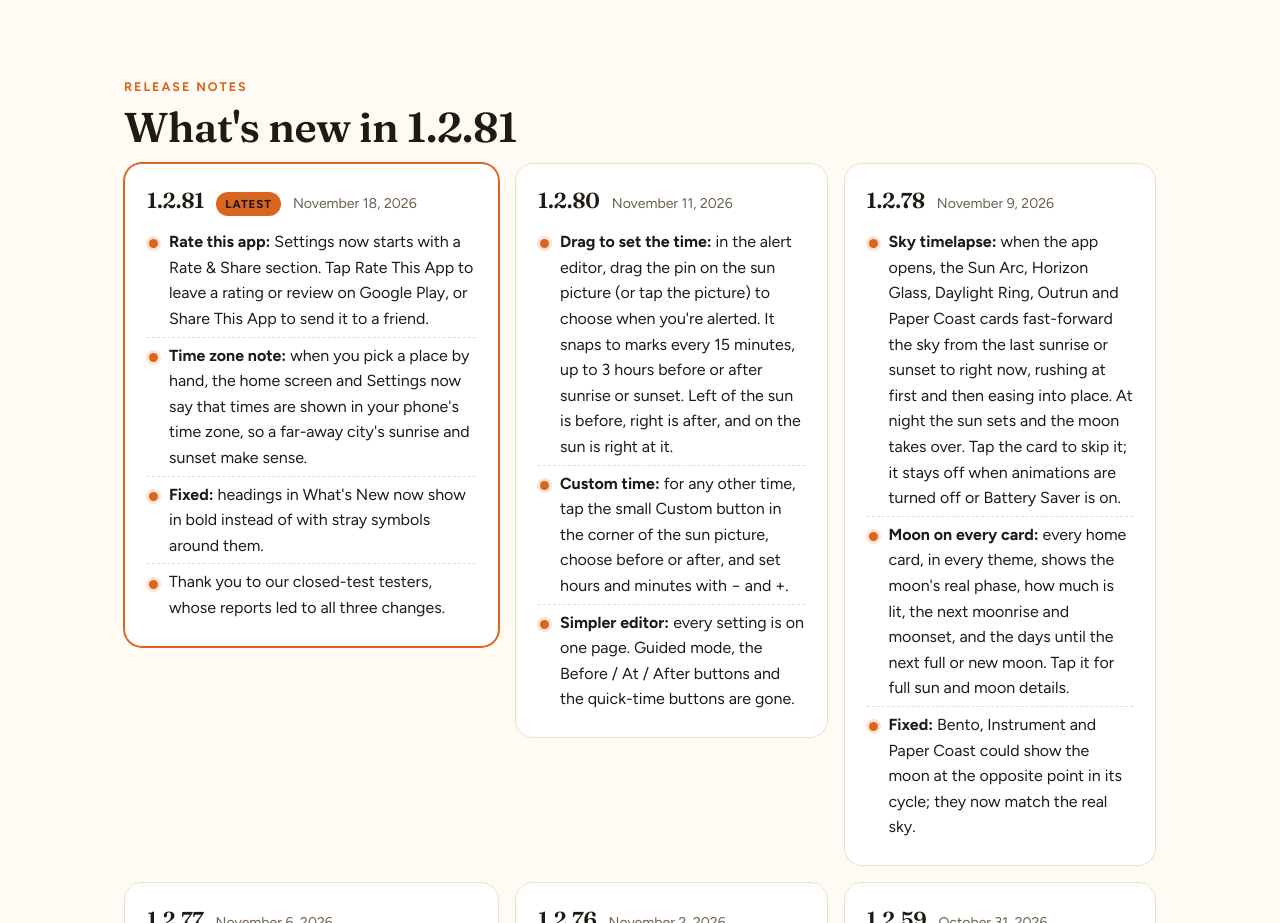
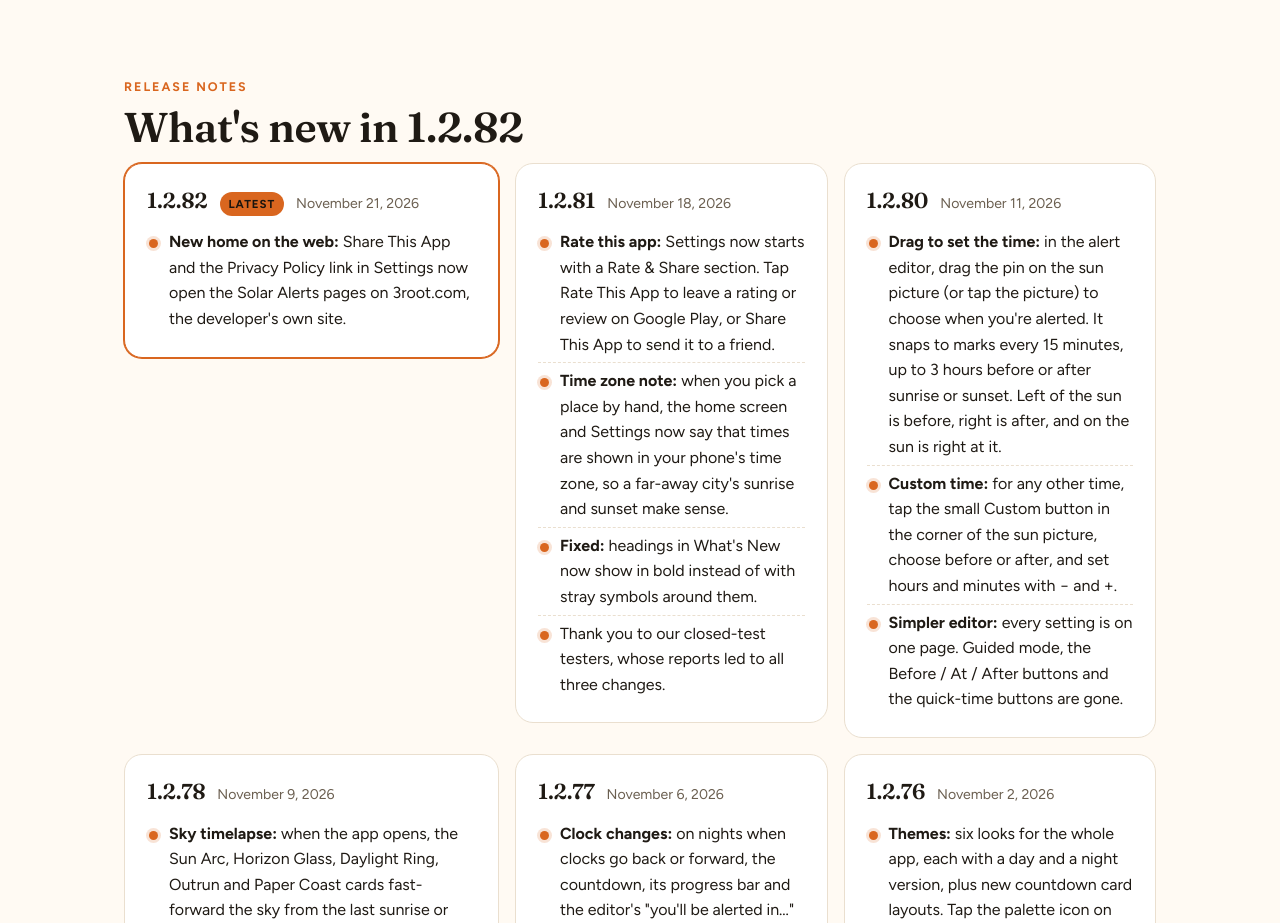
Before and after one commit to kjcornwell/solar-alerts, a plain HTML site: page index.html in a window 1280 px wide. Shown: the part 6324-7247 px from the top of the page. Drawn offline with Linux system fonts and the light colour scheme.

Commit message:
site: align with Solar Alerts 1.2.82 — in-app links now open 3root.com
Co-Authored-By: Claude Fable 5.2 <noreply@anthropic.com>

Claude-Session: https://claude.ai/code/session_017WtmsgmaDhs82Dazu1zUfu

```diff
--- a/index.html
+++ b/index.html
@@ -163,10 +163,16 @@
 <section class="section flush" id="whats-new" aria-labelledby="new-h">
 <div class="wrap">
 <span class="kicker">Release notes</span>
-<h2 id="new-h">What's new in 1.2.81</h2>
+<h2 id="new-h">What's new in 1.2.82</h2>
 <div class="releases">
 <article class="release latest">
-<header><h3>1.2.81</h3><span class="badge">Latest</span><time datetime="2026-11-18">November 18, 2026</time></header>
+<header><h3>1.2.82</h3><span class="badge">Latest</span><time datetime="2026-11-21">November 21, 2026</time></header>
+<ul class="ticks">
+<li><b>New home on the web:</b> Share This App and the Privacy Policy link in Settings now open the Solar Alerts pages on 3root.com, the developer's own site.</li>
+</ul>
+</article>
+<article class="release">
+<header><h3>1.2.81</h3><time datetime="2026-11-18">November 18, 2026</time></header>
 <ul class="ticks">
 <li><b>Rate this app:</b> Settings now starts with a Rate &amp; Share section. Tap Rate This App to leave a rating or review on Google Play, or Share This App to send it to a friend.</li>
 <li><b>Time zone note:</b> when you pick a place by hand, the home screen and Settings now say that times are shown in your phone's time zone, so a far-away city's sunrise and sunset make sense.</li>
```
